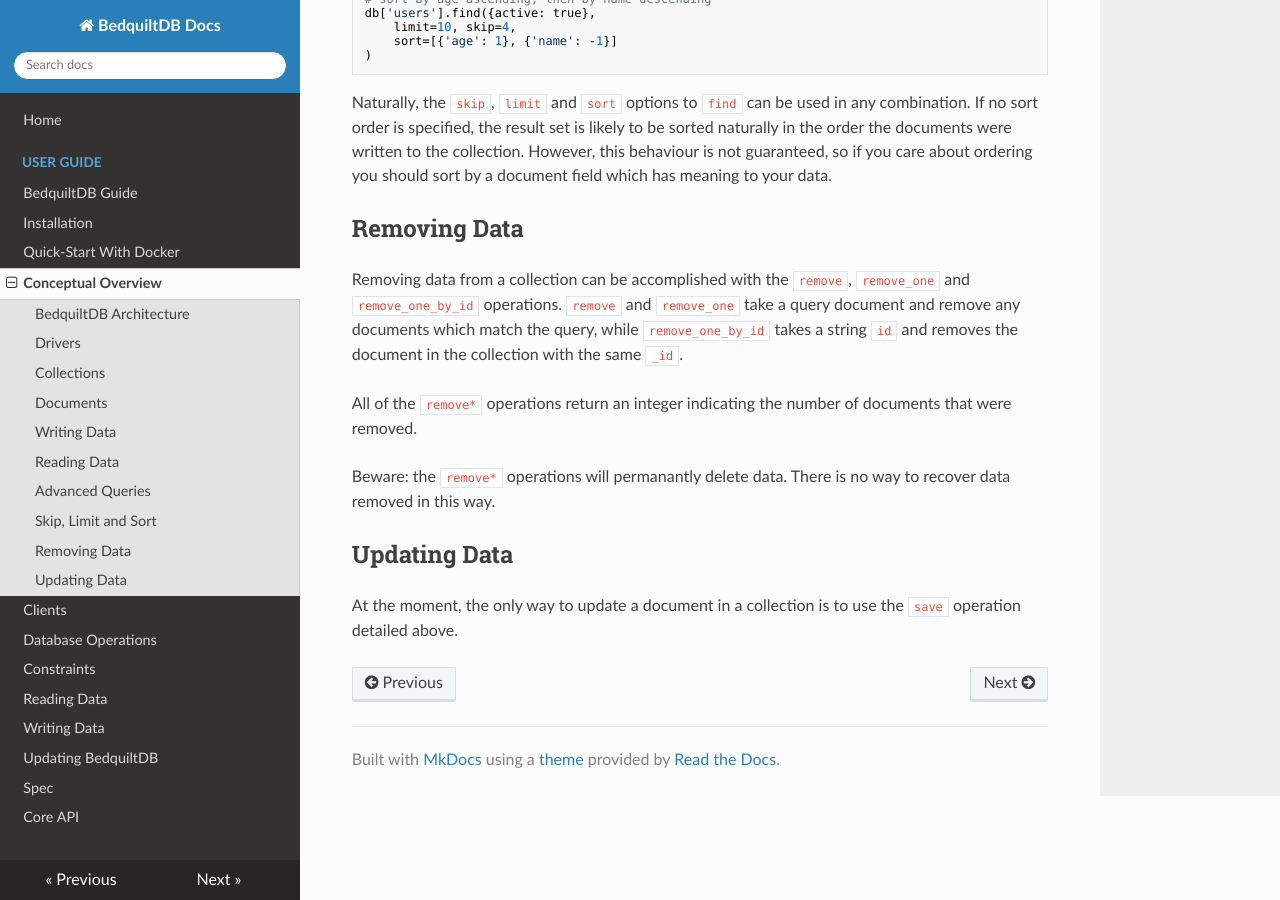
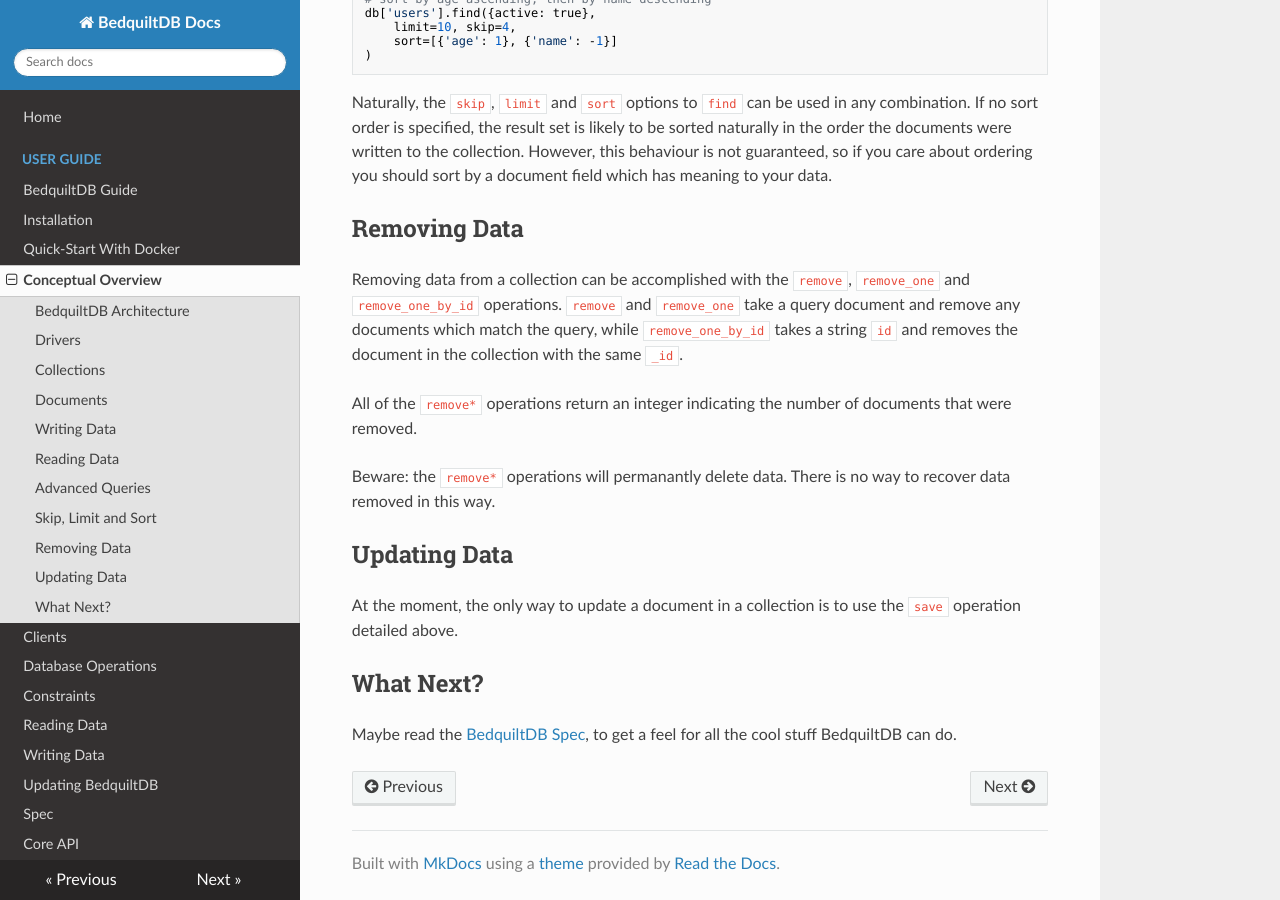
Before and after one commit to BedquiltDB/bedquilt-core, an MkDocs documentation site: the page built from doc/guide/overview.md, in a window 1280 px wide and 900 px high, scrolled down 6005 px. Built offline with MkDocs 1.6.1, drawn with Linux system fonts in a browser that asks for light colours; nearby versions of some CDN libraries; old or Windows-style settings are respelled for this version of MkDocs.

Commit message:
Point people toward the Spec

```diff
--- a/doc/guide/overview.md
+++ b/doc/guide/overview.md
@@ -324,3 +324,8 @@
 ## Updating Data
 
 At the moment, the only way to update a document in a collection is to use the `save` operation detailed above.
+
+
+## What Next?
+
+Maybe read the [BedquiltDB Spec](../spec.md), to get a feel for all the cool stuff BedquiltDB can do.
```
Also changed, not shown: doc/guide/quick_start.md (+2 -0 lines).
